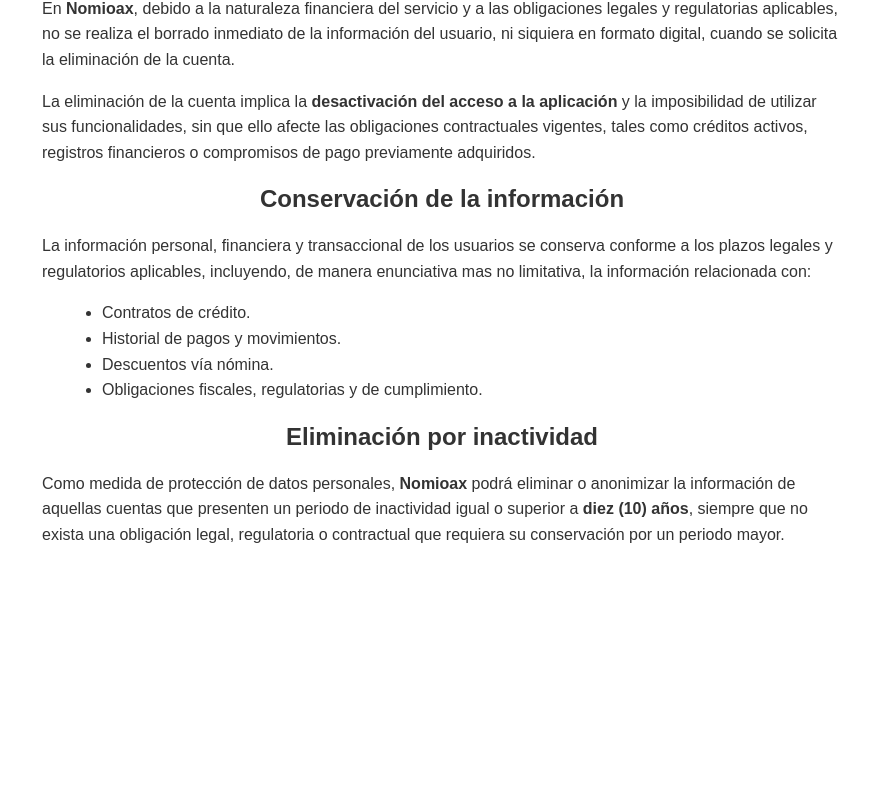
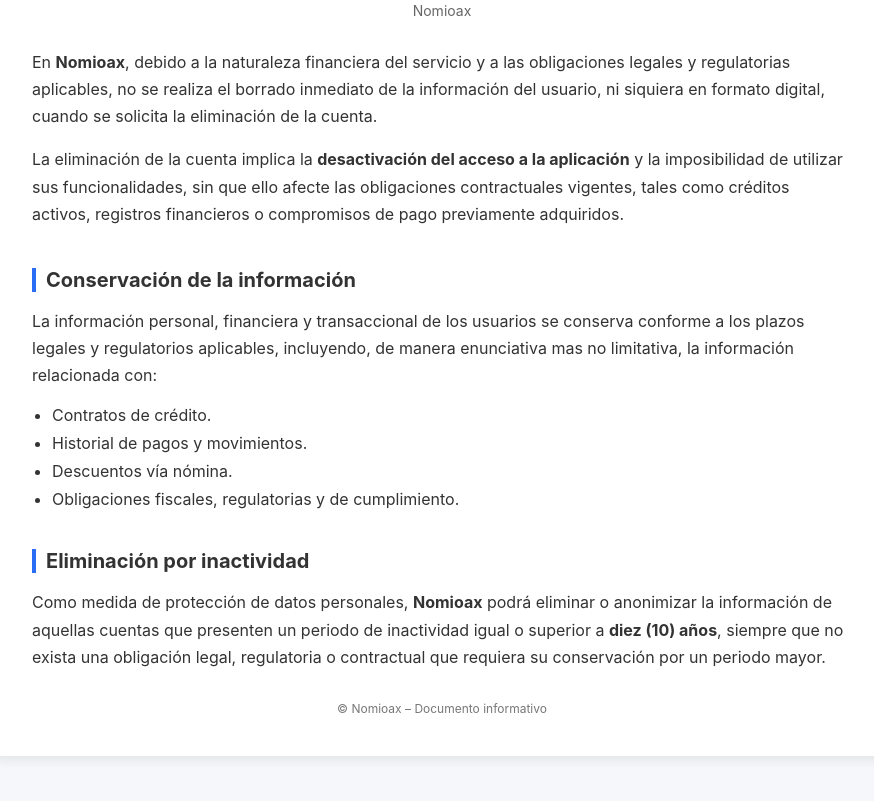
Before and after one commit to nomioaxsofom/account-elimination-policy, a plain HTML site: page index.html in a window 1280 px wide. Shown: the part 161-962 px from the top of the page, without its empty margins (198-1072 px from the left). Before the commit the page ends 800 px from the top, so only its background shows below. Drawn offline with Linux system fonts and the light colour scheme.

Commit message:
Update index.html

```diff
--- a/index.html
+++ b/index.html
@@ -7,36 +7,86 @@
 
   <style>
     body {
-      font-family: Arial, Helvetica, sans-serif;
-      background-color: #ffffff;
+      font-family: -apple-system, BlinkMacSystemFont, "Segoe UI", Roboto, Helvetica, Arial, sans-serif;
+      background-color: #f5f7fa;
       margin: 0;
       padding: 0;
       color: #333;
     }
 
     .container {
-      max-width: 800px;
-      margin: 0 auto;          /* centra horizontalmente */
-      padding: 40px 20px;
+      max-width: 900px;
+      margin: 60px auto;
+      padding: 0 20px;
     }
 
-    h1, h2 {
-      text-align: center;
+    .card {
+      background-color: #ffffff;
+      border-radius: 8px;
+      padding: 40px;
+      box-shadow: 0 4px 12px rgba(0, 0, 0, 0.08);
     }
 
-    p, ul {
-      line-height: 1.6;
+    h1 {
+      text-align: center;
+      font-size: 28px;
+      margin-bottom: 10px;
+    }
+
+    .subtitle {
+      text-align: center;
+      font-size: 14px;
+      color: #666;
+      margin-bottom: 30px;
+    }
+
+    h2 {
+      font-size: 20px;
+      margin-top: 40px;
+      margin-bottom: 15px;
+      border-left: 4px solid #2a6df4;
+      padding-left: 10px;
+    }
+
+    p {
+      line-height: 1.7;
+      margin-bottom: 16px;
     }
 
     ul {
-      margin-left: 20px;
+      margin: 15px 0 15px 20px;
+      padding: 0;
+    }
+
+    li {
+      margin-bottom: 8px;
+    }
+
+    footer {
+      text-align: center;
+      font-size: 12px;
+      color: #777;
+      margin-top: 30px;
+    }
+
+    @media (max-width: 600px) {
+      .card {
+        padding: 25px;
+      }
+
+      h1 {
+        font-size: 24px;
+      }
     }
   </style>
 </head>
 <body>
 
   <div class="container">
-    <h1>Política de eliminación y conservación de cuentas – Nomioax</h1>
+    <div class="card">
+
+      <h1>Política de eliminación y conservación de cuentas</h1>
+      <div class="subtitle">Nomioax</div>
 
       <p>
         En <strong>Nomioax</strong>, debido a la naturaleza financiera del servicio y a las obligaciones legales y regulatorias aplicables,
@@ -51,8 +101,8 @@
       <h2>Conservación de la información</h2>
 
       <p>
-      La información personal, financiera y transaccional de los usuarios se conserva conforme a los plazos legales y regulatorios aplicables, incluyendo,
-      de manera enunciativa mas no limitativa, la información relacionada con:
+        La información personal, financiera y transaccional de los usuarios se conserva conforme a los plazos legales y regulatorios aplicables,
+        incluyendo, de manera enunciativa mas no limitativa, la información relacionada con:
       </p>
 
       <ul>
@@ -69,6 +119,12 @@
         un periodo de inactividad igual o superior a <strong>diez (10) años</strong>, siempre que no exista una obligación legal, regulatoria o contractual
         que requiera su conservación por un periodo mayor.
       </p>
+
+      <footer>
+        © Nomioax – Documento informativo
+      </footer>
+
+    </div>
   </div>
 
 </body>
```
Lines whose indentation alone changed are shown as unchanged.
